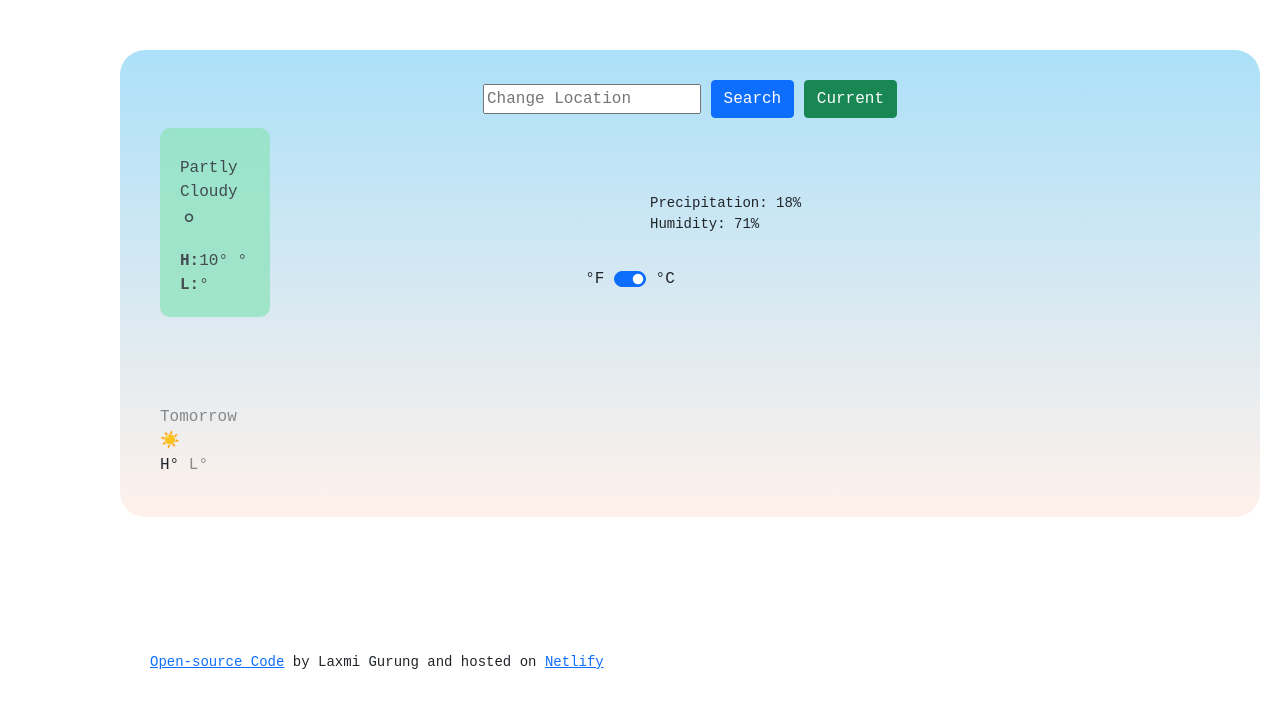
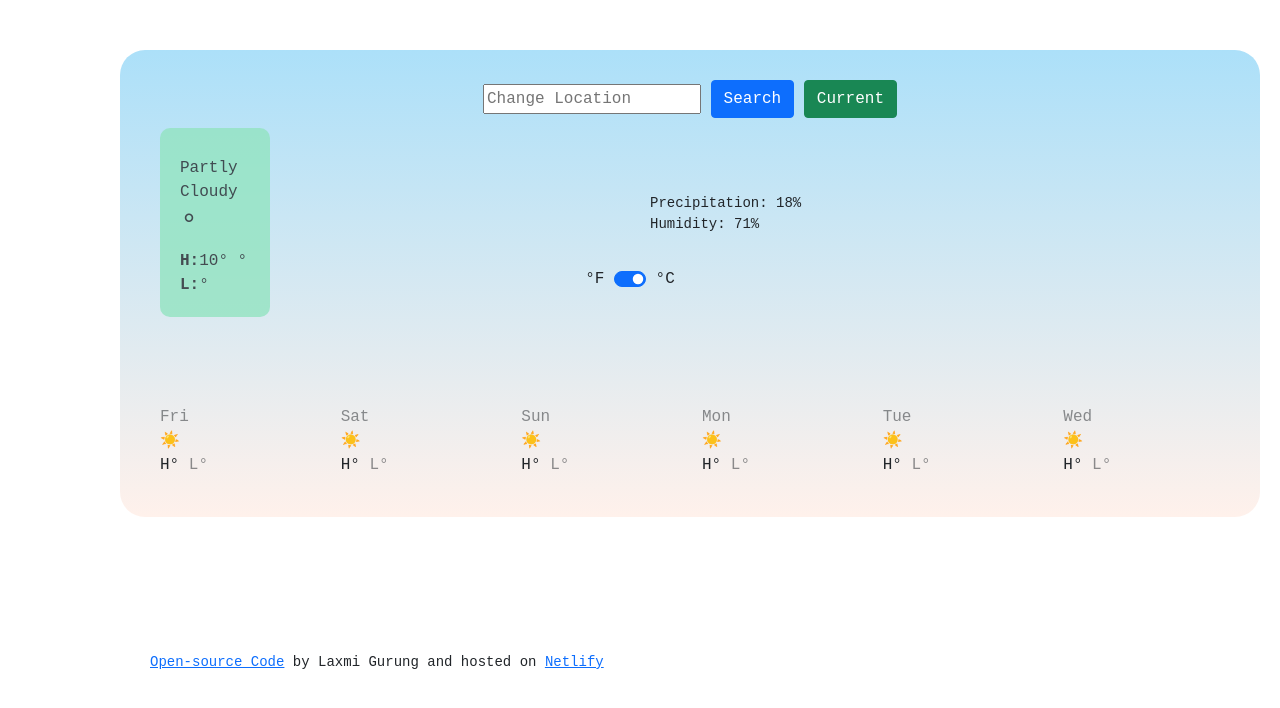
Before and after one commit to LaxmiG99/Weather-Project, a plain HTML site: page index.html in a window 1280 px wide. Drawn offline with nearby package versions, Linux system fonts and the light colour scheme; no server answers; a web font is replaced by a local one.

Commit message:
Added Javascript function to create weather forecast.

```diff
--- a/index.html
+++ b/index.html
@@ -77,7 +77,7 @@
           <span class="precipitation"> 18% </span><br />
           <span> Humidity: </span> <span class="humidity"> 71%</span>
         </div>
-        <div class="weather-forecast">
+        <div class="weather-forecast" id="forecast">
           <div class="row my-row">
             <div class="col-sm-2">
               <div class="weather-forecast-date">Tomorrow</div>
--- a/src/index.js
+++ b/src/index.js
@@ -30,6 +30,27 @@ function currentTime(timestamp) {
     timeIndex.innerHTML = "AM";
   }
   return `${hour}:${minute}`;
+}
+function displayForecast() {
+  let forecastElement = document.querySelector("#forecast");
+  let days = ["Fri", "Sat", "Sun", "Mon", "Tue", "Wed"];
+  let forecastHTML = `<div class="row my-row">`;
+  days.forEach(function (day) {
+    forecastHTML =
+      forecastHTML +
+      `<div class="col-sm-2">
+        <div class="weather-forecast-date">${day}</div>
+        ☀️
+        <div class="weather-forecast-temeperatures">
+          <span class="weather-forecast-temperature-max"> H° </span>
+          <span class="weather-forecast-temperature-min"> L° </span>
+        </div>
+      </div>
+  `;
+  });
+  forecastHTML = forecastHTML + `</div>`;
+  forecastElement.innerHTML = forecastHTML;
+  console.log(forecastHTML);
 }
 
 //current temperature
@@ -94,6 +115,7 @@ function getCurrentLocation() {
 let current = document.querySelector(".btn-success");
 current.addEventListener("click", getCurrentLocation);
 searchCity("Winchester");
+displayForecast();
 //Changing metric to farenheit and back
 
 function switchTemperatureBack() {
```
